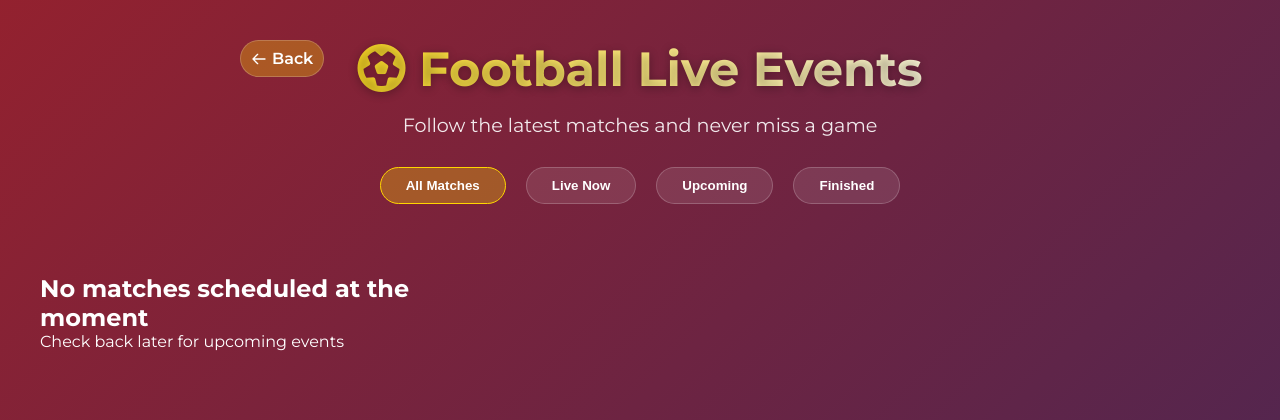
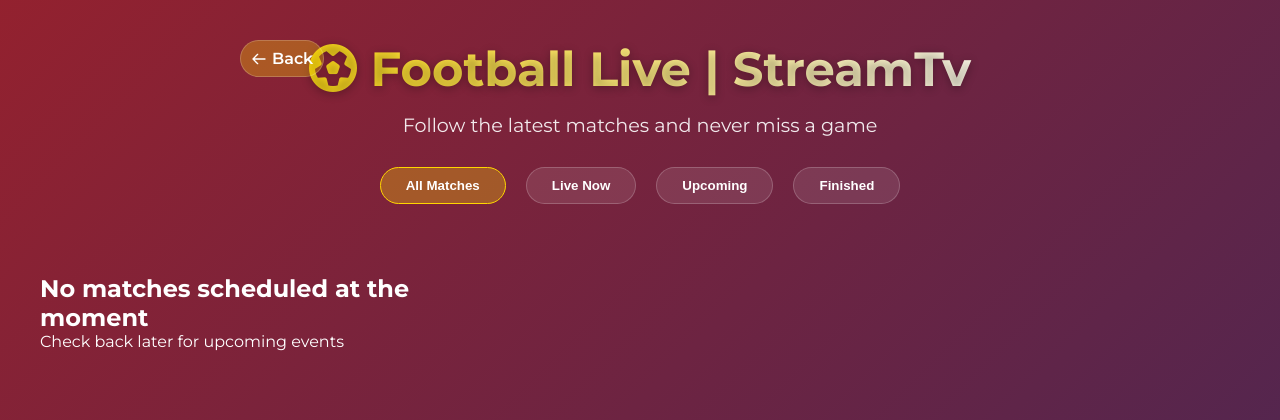
Before and after one commit to vinney560/viewtv, a Python web app: template templates/live_match.html in a window 1280 px wide. Shown: the top 420 px of the page. Run offline with Jinja, Linux system fonts and the light colour scheme; the template is opened without the code that fills it, so the values that code supplies are empty.

Commit message:
General Updates

```diff
--- a/templates/live_match.html
+++ b/templates/live_match.html
@@ -1,11 +1,11 @@
 <!DOCTYPE html>
 <html lang="en">
 <head>
-  <meta charset="UTF-8" />
-  <meta name="viewport" content="width=device-width, initial-scale=1.0"/>
-  <title>Live Football | Stream Tv</title>
-  <link rel="stylesheet" href="https://cdnjs.cloudflare.com/ajax/libs/font-awesome/6.4.0/css/all.min.css"/>
-  <link href="https://fonts.googleapis.com/css2?family=Montserrat:wght@400;600;700&display=swap" rel="stylesheet"/>
+    <meta charset="UTF-8">
+    <meta name="viewport" content="width=device-width, initial-scale=1.0">
+    <title>Football Live | StreamTv</title>
+    <link rel="stylesheet" href="https://cdnjs.cloudflare.com/ajax/libs/font-awesome/6.4.0/css/all.min.css">
+    <link href="https://fonts.googleapis.com/css2?family=Montserrat:wght@400;600;700&display=swap" rel="stylesheet">
     <style>
         * {
             margin: 0;
@@ -270,11 +270,11 @@
     <header>
         <a href="#" onclick="history.back(); return false;" class="back-btn">
             <svg xmlns="http://www.w3.org/2000/svg" fill="none" viewBox="0 0 24 24" stroke="currentColor">
-        <path stroke-linecap="round" stroke-linejoin="round" stroke-width="2" d="M10 19l-7-7m0 0l7-7m-7 7h18"/>
+                <path stroke-linecap="round" stroke-linejoin="round" stroke-width="2" d="M10 19l-7-7m0 0l7-7m-7 7h18" />
             </svg>
             Back
         </a>
-    <h1><i class="fas fa-futbol"></i> Football Live Events</h1>
+        <h1><i class="fas fa-futbol"></i> Football Live | StreamTv</h1>
         <p class="subtitle">Follow the latest matches and never miss a game</p>
 
         <div class="filters">
@@ -330,52 +330,45 @@
     </div>
 
     <script>
-    document.addEventListener("DOMContentLoaded", () => {
-      if (Notification.permission !== "granted") {
-        Notification.requestPermission();
-      }
-
-      const notifySound = new Audio('https://notificationsounds.com/storage/sounds/file-sounds-1152-pristine.mp3');
-
-      const liveMatches = document.querySelectorAll('.status.live');
-      liveMatches.forEach(match => {
-        const card = match.closest('.match-card');
-        const teamA = card.querySelectorAll('.team-name')[0].innerText;
-        const teamB = card.querySelectorAll('.team-name')[1].innerText;
-        const logo = card.querySelector('img').src;
-        const matchKey = `${teamA}_vs_${teamB}_live`;
-
-        if (!localStorage.getItem(matchKey)) {
-          new Notification("⚽ Match Live!", {
-            body: `${teamA} vs ${teamB} is now LIVE!`,
-            icon: logo
-          });
-          notifySound.play().catch(() => {});
-          localStorage.setItem(matchKey, 'notified');
-        }
+        // Add hover effect to match cards
+        const cards = document.querySelectorAll('.match-card');
+        cards.forEach(card => {
+            card.addEventListener('mouseenter', () => {
+                card.style.transform = 'translateY(-10px)';
             });
 
-      setInterval(() => {
-        localStorage.clear();
-      }, 30 * 60 * 1000); // every 30 minutes
+            card.addEventListener('mouseleave', () => {
+                card.style.transform = 'translateY(0)';
+            });
+        });
 
+        // Filter button interaction - FIXED VERSION
         const filterButtons = document.querySelectorAll('.filter-btn');
         filterButtons.forEach(button => {
             button.addEventListener('click', () => {
                 filterButtons.forEach(btn => btn.classList.remove('active'));
                 button.classList.add('active');
+
                 const filter = button.textContent.trim().toLowerCase();
                 const matchCards = document.querySelectorAll('.match-card');
+
                 matchCards.forEach(card => {
                     const status = card.querySelector('.status').classList[1];
+
+                    // Map button text to status classes
                     const filterMap = {
                         'live now': 'live',
                         'upcoming': 'upcoming',
                         'finished': 'finished'
                     };
+
                     const targetStatus = filterMap[filter] || filter;
-            card.style.display = (filter === 'all matches' || status === targetStatus) ? 'block' : 'none';
-          });
+
+                    if (filter === 'all matches' || status === targetStatus) {
+                        card.style.display = 'block';
+                    } else {
+                        card.style.display = 'none';
+                    }
                 });
             });
         });
```
Lines whose indentation alone changed are shown as unchanged.
